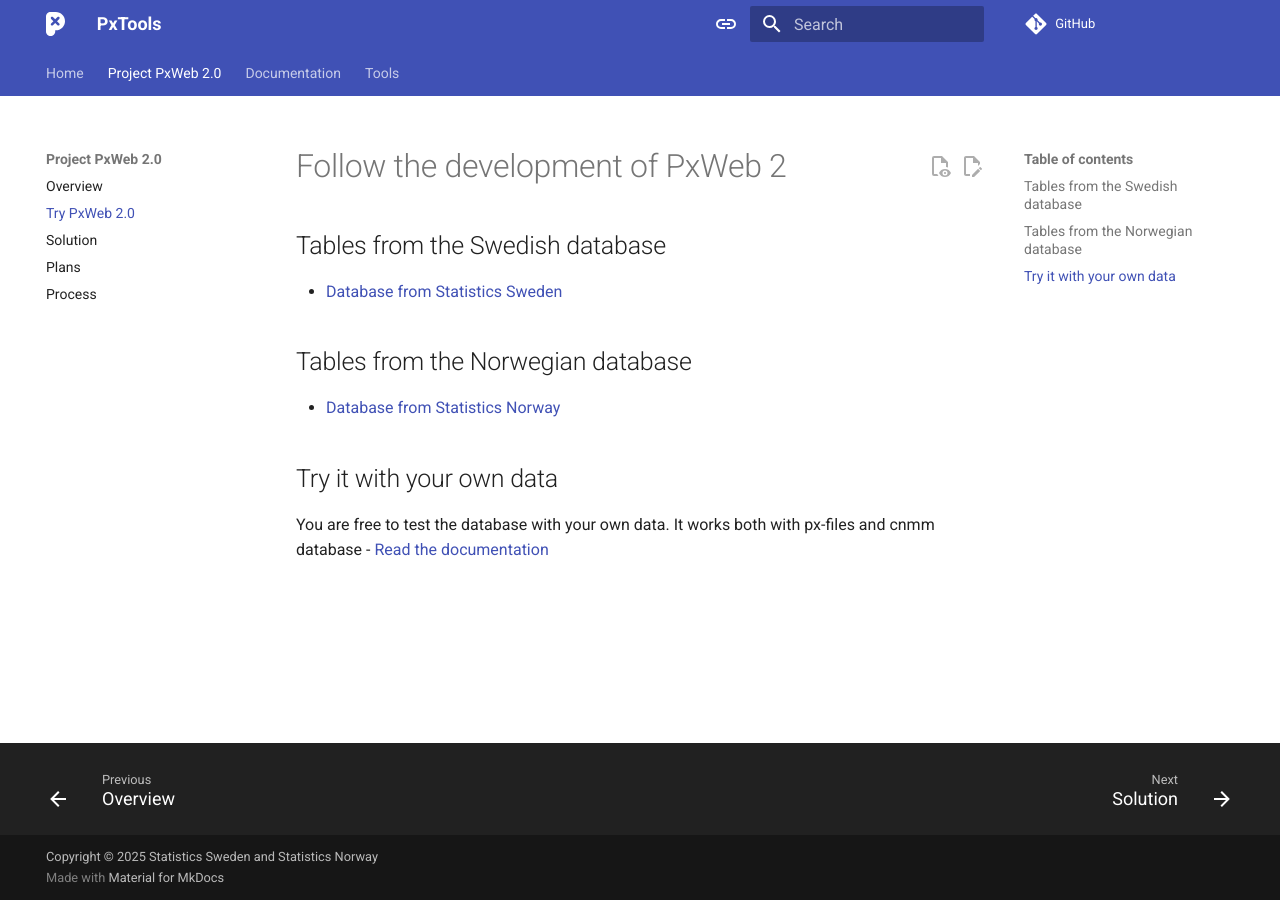
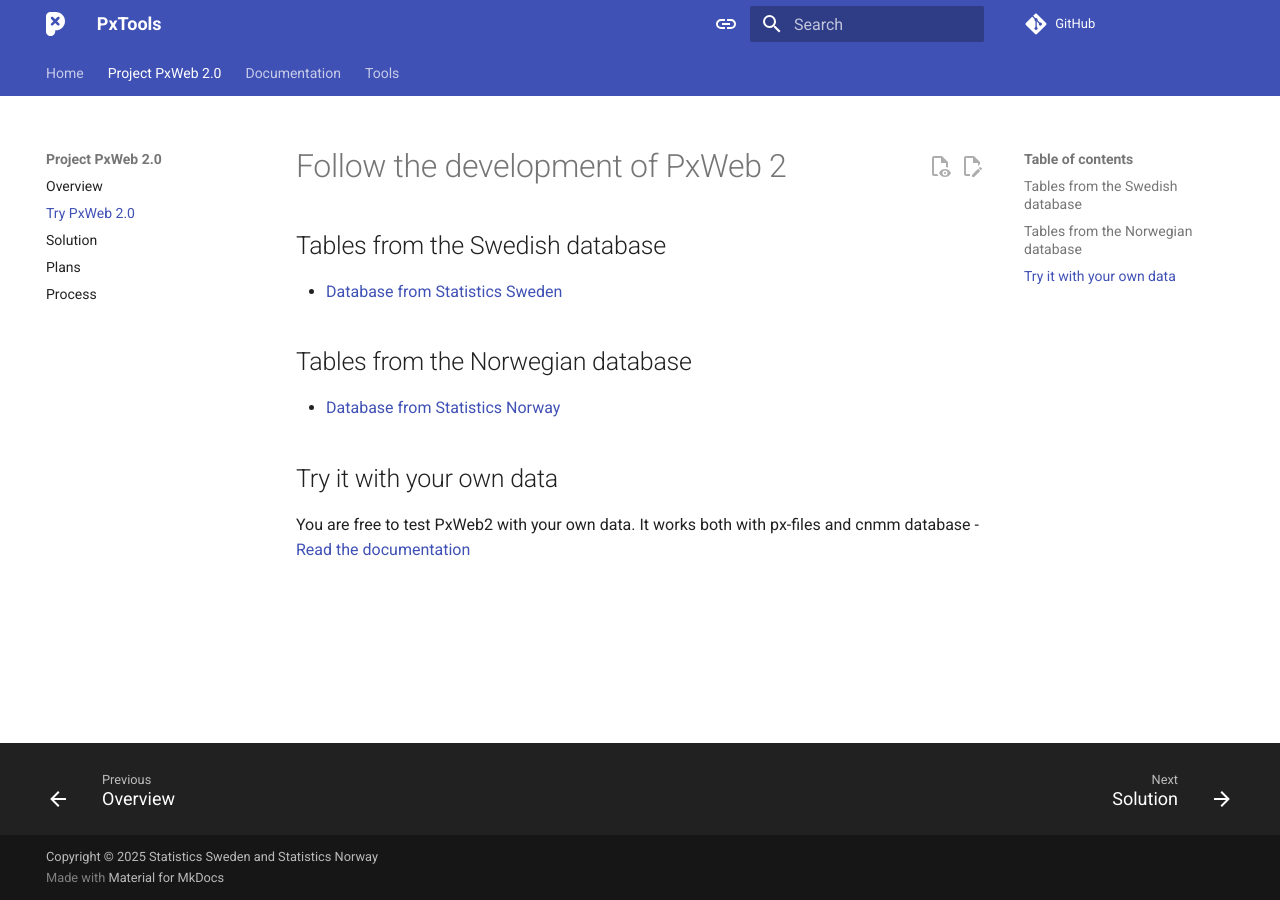
Before and after one commit to PxTools/pxtools.github.io, an MkDocs documentation site: the page built from docs/PxWeb2/project/try.md, in a window 1280 px wide. Built offline with MkDocs 1.6.1 and Material for MkDocs 9.7.7, drawn with Linux system fonts in a browser that asks for light colours; comment, search, counter and statistics services are not loaded.

Commit message:
Update try.md

```diff
--- a/docs/PxWeb2/project/try.md
+++ b/docs/PxWeb2/project/try.md
@@ -7,5 +7,5 @@
 - [Database from Statistics Norway](https://test-ssb.pxweb2.pages.dev/no/)
 
 ## Try it with your own data
-You are free to test the database with your own data. It works both with px-files and cnmm database
+You are free to test PxWeb2 with your own data. It works both with px-files and cnmm database
 - [Read the documentation](https://www.pxtools.net/documentation/overview/)
```
